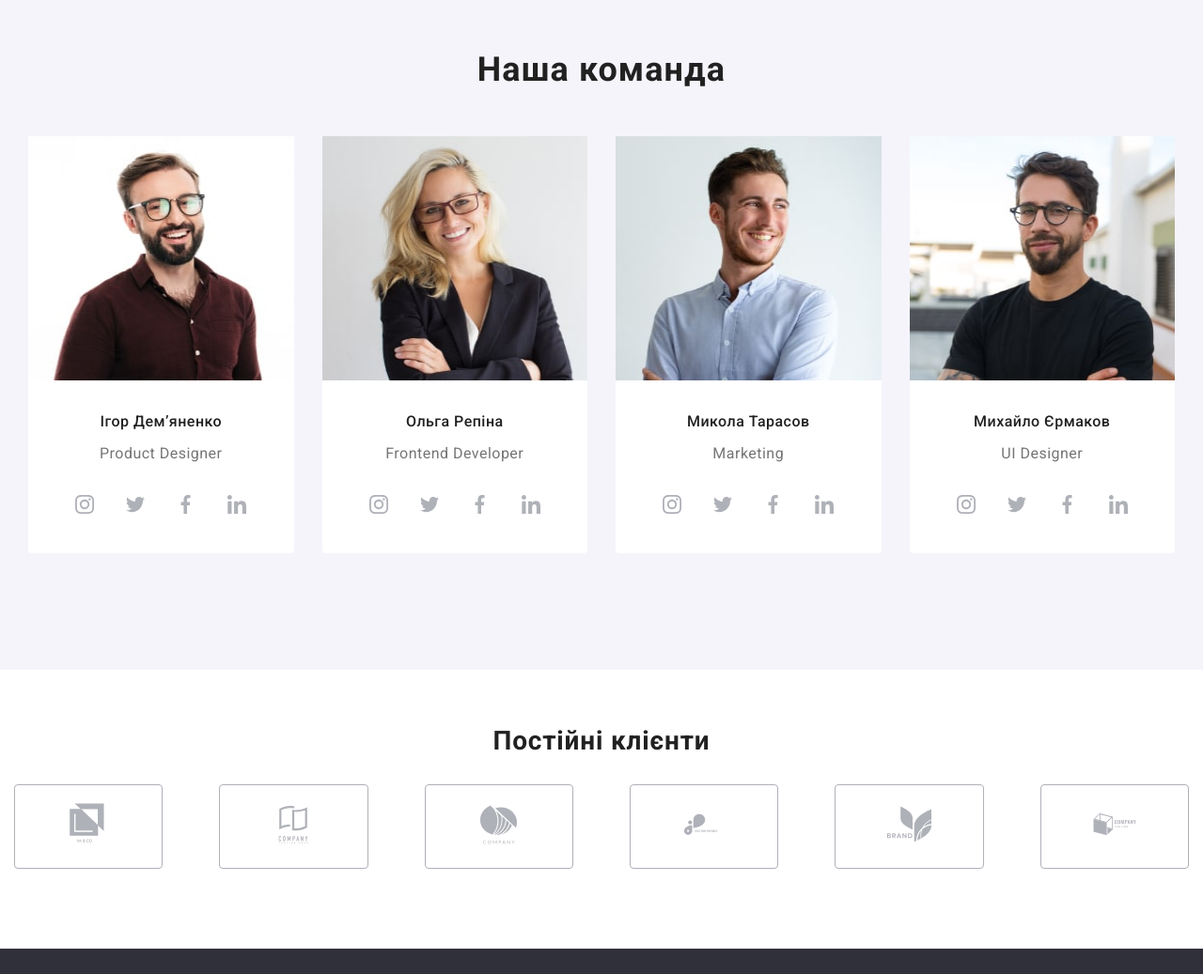
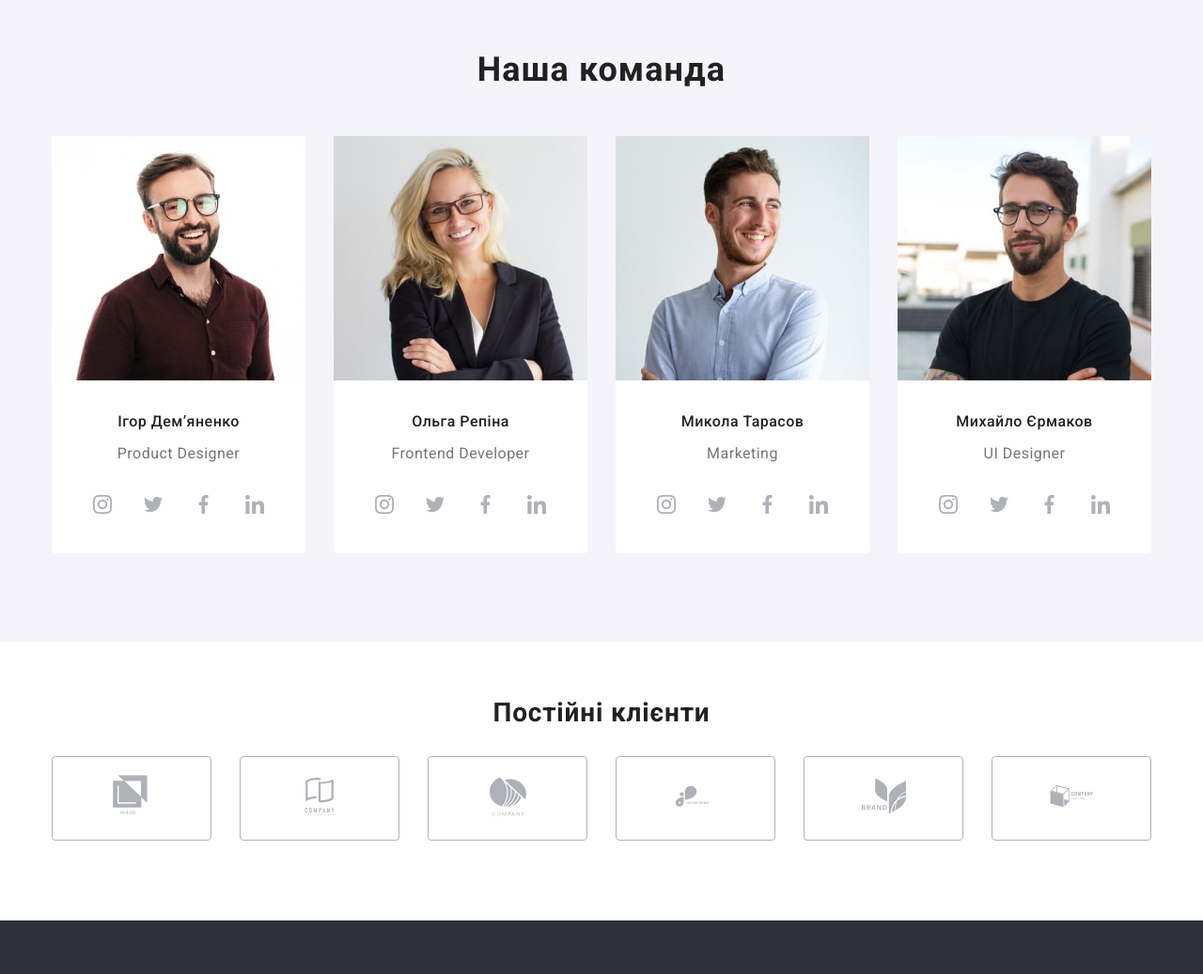
Before and after one commit to darinakirilenko/WebStudio_grids, a plain HTML site: page index.html in a window 1280 px wide. Shown: the part 1671-2708 px from the top of the page at 94% size. Drawn offline with nearby package versions, Linux system fonts and the light colour scheme.

Commit message:
fix bags

```diff
--- a/sass/main-components/_benefits.scss
+++ b/sass/main-components/_benefits.scss
@@ -10,22 +10,11 @@
 
 
     &__list {
+        min-width: 100%;
+        max-width: 480px;
+
 
         @include grids-list(30px);
-
-        & li {
-            margin-right: auto;
-            margin-left: auto;
-
-            // @media screen and (min-width:1200px) {
-            //     margin-right: 30px;
-            // }
-        }
-
-        & li:last-child {
-            margin-right: auto;
-        }
-
 
 
 
--- a/sass/main-components/_clients.scss
+++ b/sass/main-components/_clients.scss
@@ -18,25 +18,33 @@
 
 .clients__list {
 
+    min-width: 100%;
+    max-width: 480px;
+
     @include grids-list(30px);
 
 
 
-    padding-bottom: 30px;
+    // padding-bottom: 30px;
 
-    margin-left: auto;
-    margin-right: auto;
+    // margin-left: auto;
+    // margin-right: auto;
 
 
     @media screen and (min-width:768px) {}
 
     @media screen and (min-width:1200px) {
-        flex-wrap: nowrap;
+        // flex-wrap: nowrap;
+        flex-wrap: wrap;
         padding-bottom: 55px;
     }
 }
 
 .clients__item {
+
+    max-width: 170px;
+
+
     @extend %flex;
     justify-content: center;
     box-sizing: border-box;
@@ -51,8 +59,8 @@
 
     margin-bottom: 30px;
 
-    margin-left: auto;
-    margin-right: auto;
+    // margin-left: auto;
+    // margin-right: auto;
 
     @include grids-item(2, 30px);
 
@@ -69,9 +77,9 @@
 
         @include grids-item(6, 30px);
 
-        &:not(:last-child) {
-            margin-right: 30px;
-        }
+        // &:not(:last-child) {
+        //     margin-right: 30px;
+        // }
 
     }
 
--- a/sass/main-components/_skills.scss
+++ b/sass/main-components/_skills.scss
@@ -10,6 +10,8 @@
 
     &__list {
         @include grids-list(30px);
+        min-width: 100%;
+        max-width: 480px;
 
         & li {
 
@@ -24,7 +26,7 @@
 
 
     &__img {
-        width: 100%;
+        width: 370px;
         height: 294px;
 
     }
@@ -43,7 +45,7 @@
 
     &__item {
 
-        @include grids-item(3, 30px);
+        // @include grids-item(3, 30px);
 
         text-transform: uppercase;
         position: relative;
@@ -61,7 +63,7 @@
             @extend %flex-center;
             position: absolute;
 
-            width: 100%;
+            width: 370px;
             height: 70px;
 
             bottom: 4px;
--- a/sass/main-components/_team.scss
+++ b/sass/main-components/_team.scss
@@ -16,21 +16,24 @@
         height: 460px;
 
         @media screen and (min-width:768px) {
-            // width: 354px;
+            width: 354px;
             height: 374px;
         }
 
         @media screen and (min-width:1200px) {
-            // width: 270px;
+            width: 270px;
             height: 260px;
         }
     }
 
     &__list {
         @extend %flex-justifycontent-center;
+        min-width: 100%;
+        max-width: 480px;
+        display: flex;
         flex-wrap: wrap;
-
-        @include grids-list(30px);
+        justify-content: center;
+        gap: 30px;
 
 
 
@@ -49,14 +52,17 @@
 
         // margin-right: auto;
         // margin-left: auto;
-        margin-bottom: 30px;
+        // margin-bottom: 30px;
         @include grids-item(1, 30px);
 
         @media screen and (min-width: 768px) {
+            max-width: 354px;
             @include grids-item(2, 30px);
         }
 
         @media screen and (min-width: 1200px) {
+            max-width: 270px;
+
             @include grids-item(4, 30px);
         }
 
```
Also changed, not shown: css/main.css, css/main.min.css, 2 other files.
